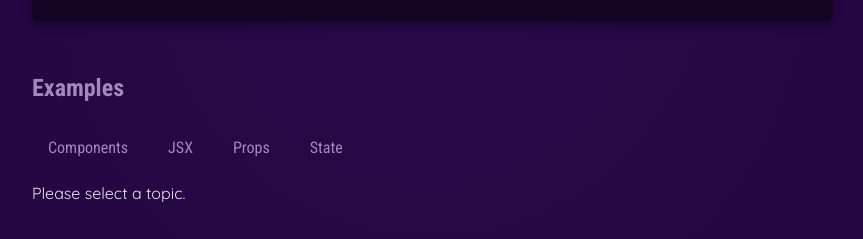
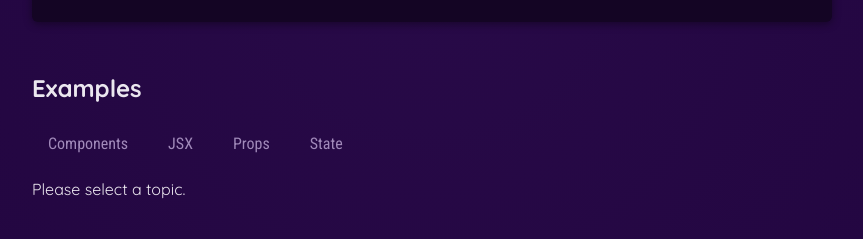
Before and after one commit to Joshua-Latusia/React-Udemy-Course, a React (Vite) app in the folder 03 React Essentials/01-starting-project/: page / in a window 1280 px wide. Shown: the part 677-916 px from the top of the page, without its empty margins (208-1071 px from the left). Built offline with nearby package versions, Linux system fonts and the light colour scheme.

Commit message:
Changed the way props are forwarded to tabbuton via prop forwarding pattern

```diff
--- a/03 React Essentials/01-starting-project/src/components/Examples/Examples.jsx
+++ b/03 React Essentials/01-starting-project/src/components/Examples/Examples.jsx
@@ -1,6 +1,7 @@
 import { useState } from 'react';
 import { EXAMPLES } from "../../data";
 import { TabButton } from '../TabButton/TabButton';
+import { Section } from '../Section/Section';
 
 export function Examples() {
     const [ selectedTopic, setSelectedTopic ] = useState();
@@ -11,17 +12,17 @@ export function Examples() {
     }
 
     return (
-        <section id="examples">
-          <h2>Examples</h2>
+        <Section id="examples"
+                 title="Examples">
           <menu>
             <TabButton  isSelected={selectedTopic === 'components'}
-                        onSelect={() => handleSelect('components')}>Components</TabButton>
+                        onClick={() => handleSelect('components')}>Components</TabButton>
             <TabButton  isSelected={selectedTopic === 'jsx'}
-                        onSelect={() => handleSelect('jsx')}>JSX</TabButton>
+                        onClick={() => handleSelect('jsx')}>JSX</TabButton>
             <TabButton  isSelected={selectedTopic === 'props'}
-                        onSelect={() => handleSelect('props')}>Props</TabButton>
+                        onClick={() => handleSelect('props')}>Props</TabButton>
             <TabButton  isSelected={selectedTopic === 'state'}
-                        onSelect={() => handleSelect('state')}>State</TabButton>
+                        onClick={() => handleSelect('state')}>State</TabButton>
           </menu>
           {!selectedTopic ? <p>Please select a topic.</p> : null}
           {selectedTopic ? (
@@ -35,6 +36,6 @@ export function Examples() {
               </pre>
             </div>
           ) : null}
-        </section>
+        </Section>
     );
 }
--- /dev/null
+++ b/03 React Essentials/01-starting-project/src/components/Section/Section.jsx
@@ -0,0 +1,8 @@
+export function Section({ title, children, ...props}) {
+    return (
+        <section {...props}>
+            <h1>{title}</h1>
+            {children}
+        </section>
+    );
+}
--- a/03 React Essentials/01-starting-project/src/components/TabButton/TabButton.jsx
+++ b/03 React Essentials/01-starting-project/src/components/TabButton/TabButton.jsx
@@ -1,8 +1,8 @@
-export function TabButton({children, onSelect, isSelected }) {
+export function TabButton({children, isSelected, ...props }) {
     return (
         <li>
             <button className={isSelected ? 'active' : undefined}
-                    onClick={onSelect}>
+                    {...props}>
                 {children}
             </button>
         </li>
```
